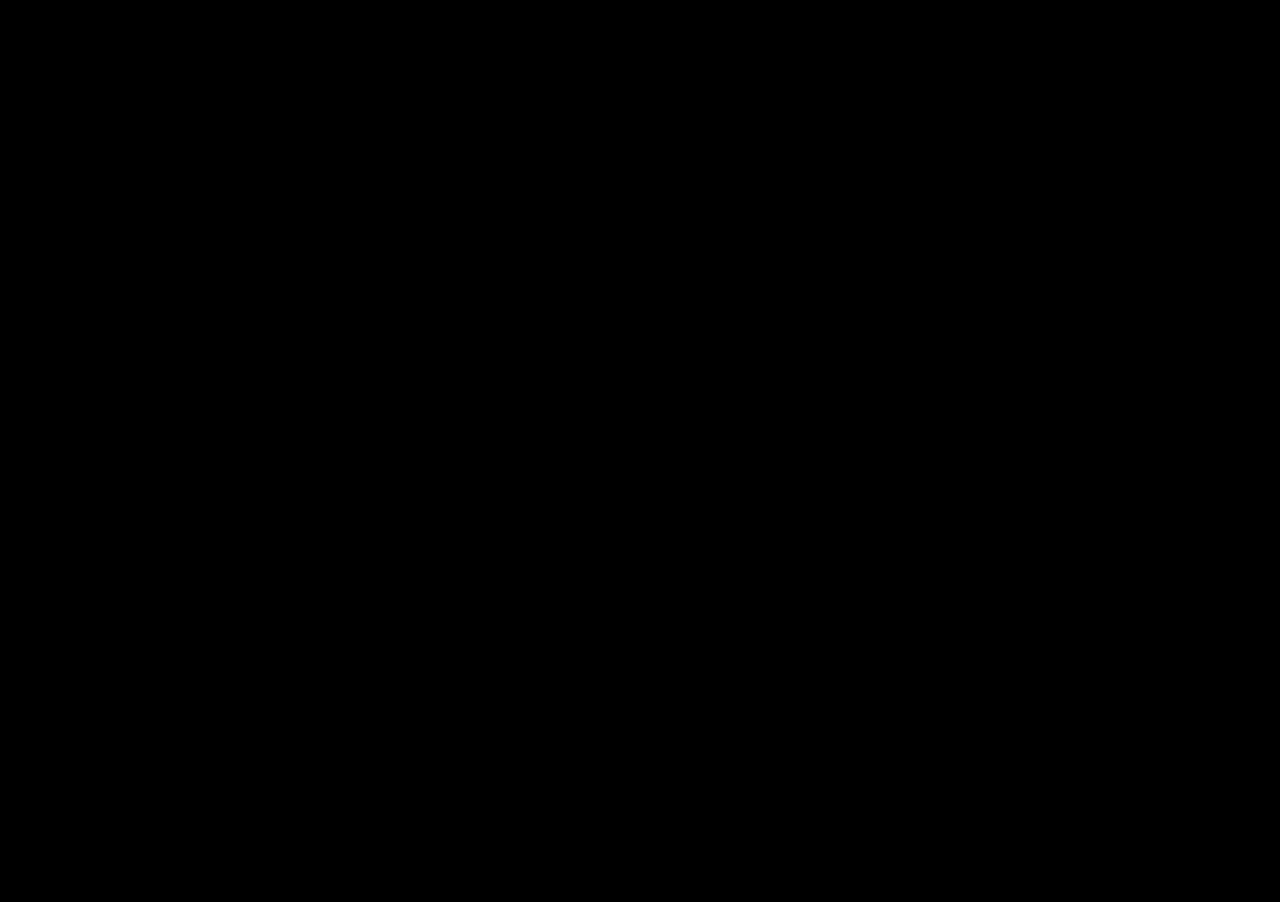
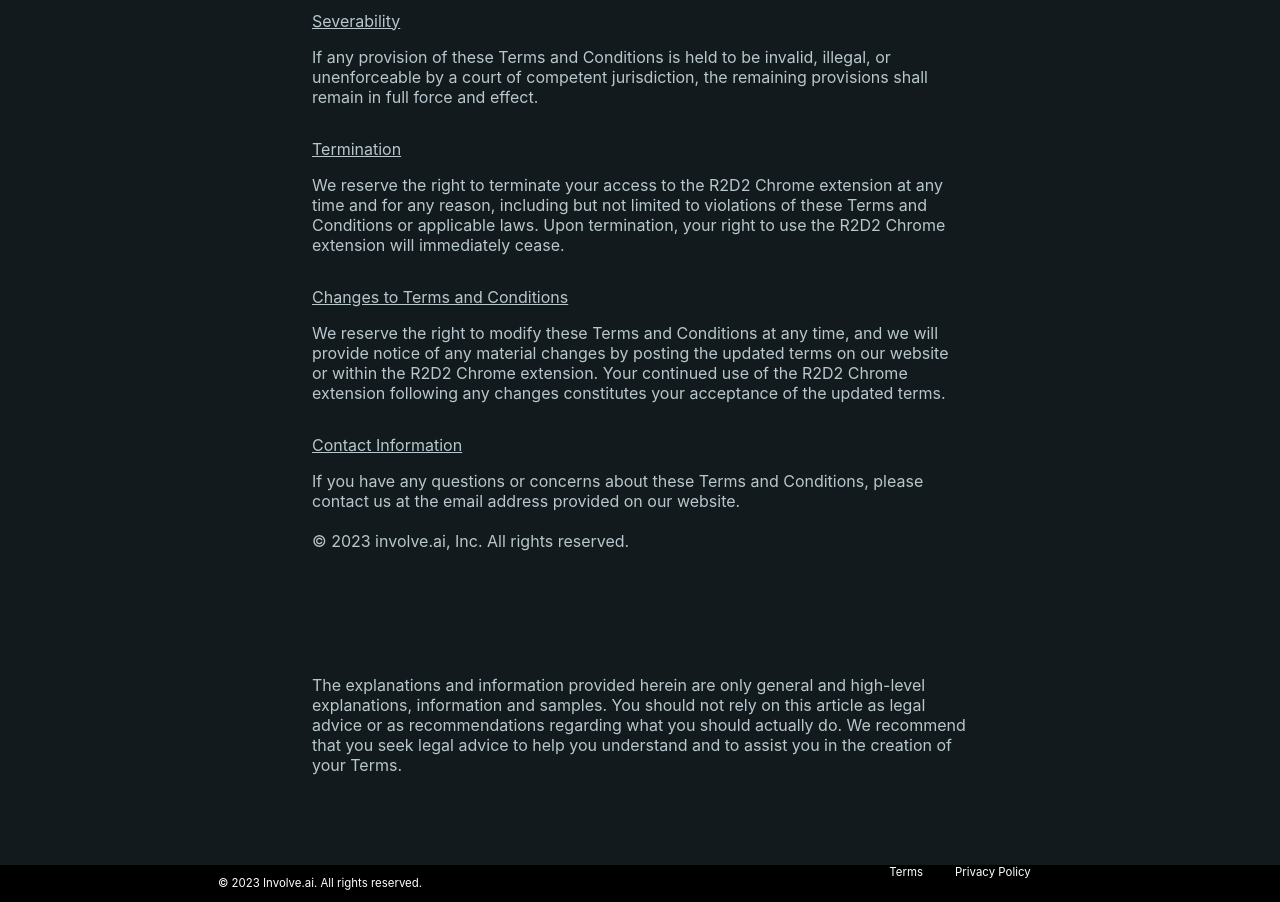
Before and after one commit to ellinababayan/R2D2_prototype, a React (Create React App) app: page /termsconditions in a window 1280 px wide. Shown: the part 1880-2782 px from the top of the page. Before the commit the page ends 1694 px from the top, so only its background shows below. Built offline with nearby package versions, Linux system fonts and the light colour scheme.

Commit message:
setting up terms styling

```diff
--- a/src/pages/join/Join.css
+++ b/src/pages/join/Join.css
@@ -52,7 +52,7 @@
 
 /* footer */
 .join-footer__body {
-  padding-top: 1rem;
+  padding-top: 2rem;
 }
 .join-footer__container {
   width: 100%;
--- a/src/pages/terms/Terms.css
+++ b/src/pages/terms/Terms.css
@@ -1,7 +1,22 @@
 .terms__body {
-  color: white;
+  color: #B8C7CD;
   background-color: rgb(19, 26, 29);
 }
 .terms__container {
   padding-top: 6rem;
+  padding: calc(var(--index)*2) calc(var(--index)*15);
+  text-align: left;
 }
+.terms-h1{
+    color: white;
+    font-weight: 400;
+    font-size: calc(var(--index)*2.5);
+    margin-bottom: calc(var(--index)*4);
+}
+.join-p{
+    text-decoration: underline;
+    margin-top: 2rem;
+}
+.terms-end{
+    margin-top: calc(var(--index)*6);
+}
--- a/src/pages/terms/Terms.jsx
+++ b/src/pages/terms/Terms.jsx
@@ -96,7 +96,7 @@
           <p className="join-p">Contact Information</p>
           If you have any questions or concerns about these Terms and
           Conditions, please contact us at the email address provided on our
-          website. &copy; 2023 involve.ai, Inc. All rights reserved.
+          website.<br></br><br></br> &copy; 2023 involve.ai, Inc. All rights reserved.
           <p className="terms-end">
             The explanations and information provided herein are only general
             and high-level explanations, information and samples. You should not
@@ -107,6 +107,21 @@
           </p>
         </div>
       </div>
+      <div className="join-footer__body">
+        <div className="join-footer__container">
+          <p className="footer_rights">
+            &copy; 2023 Involve.ai. All rights reserved.
+          </p>
+          <div className="nav">
+            <a href="" className="footer_terms">
+              Terms
+            </a>
+            <a href="" className="footer_policy">
+              Privacy Policy
+            </a>
+          </div>
+        </div>
+      </div>
     </div>
   );
 };
```
